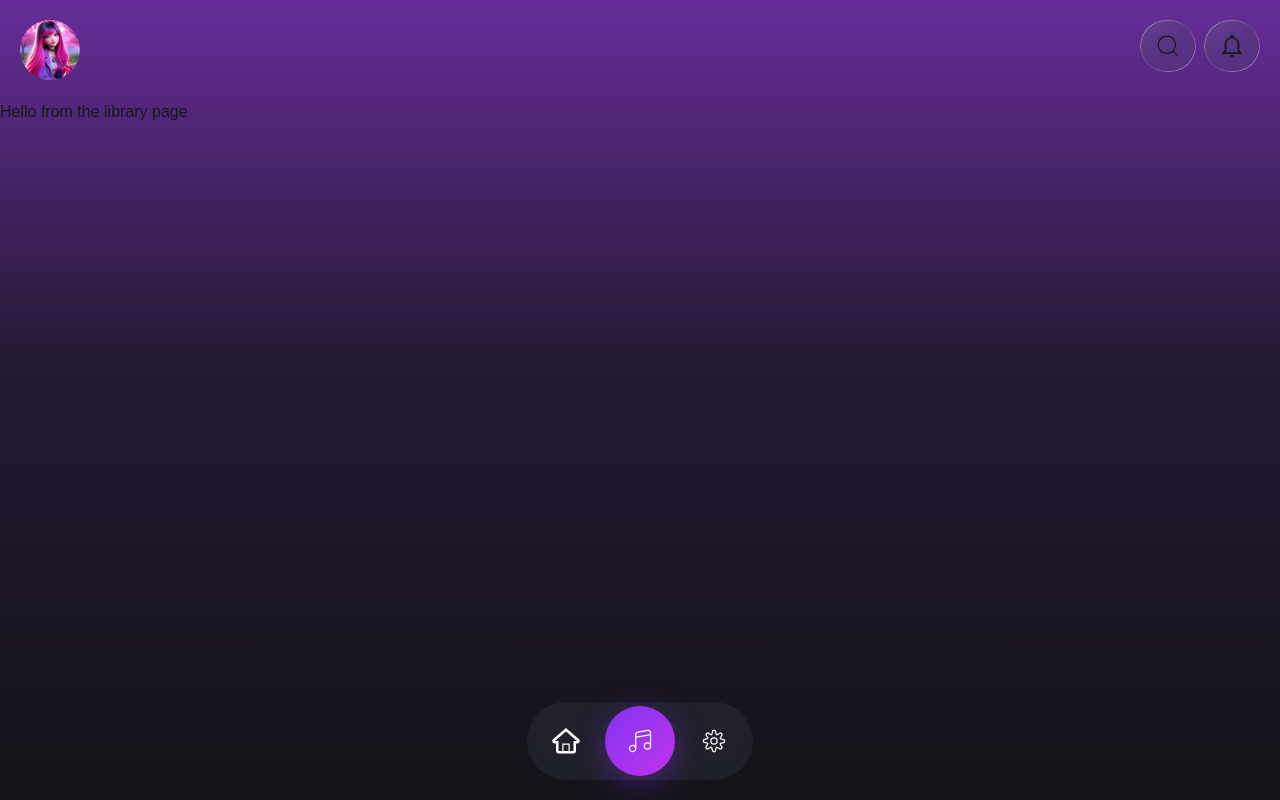
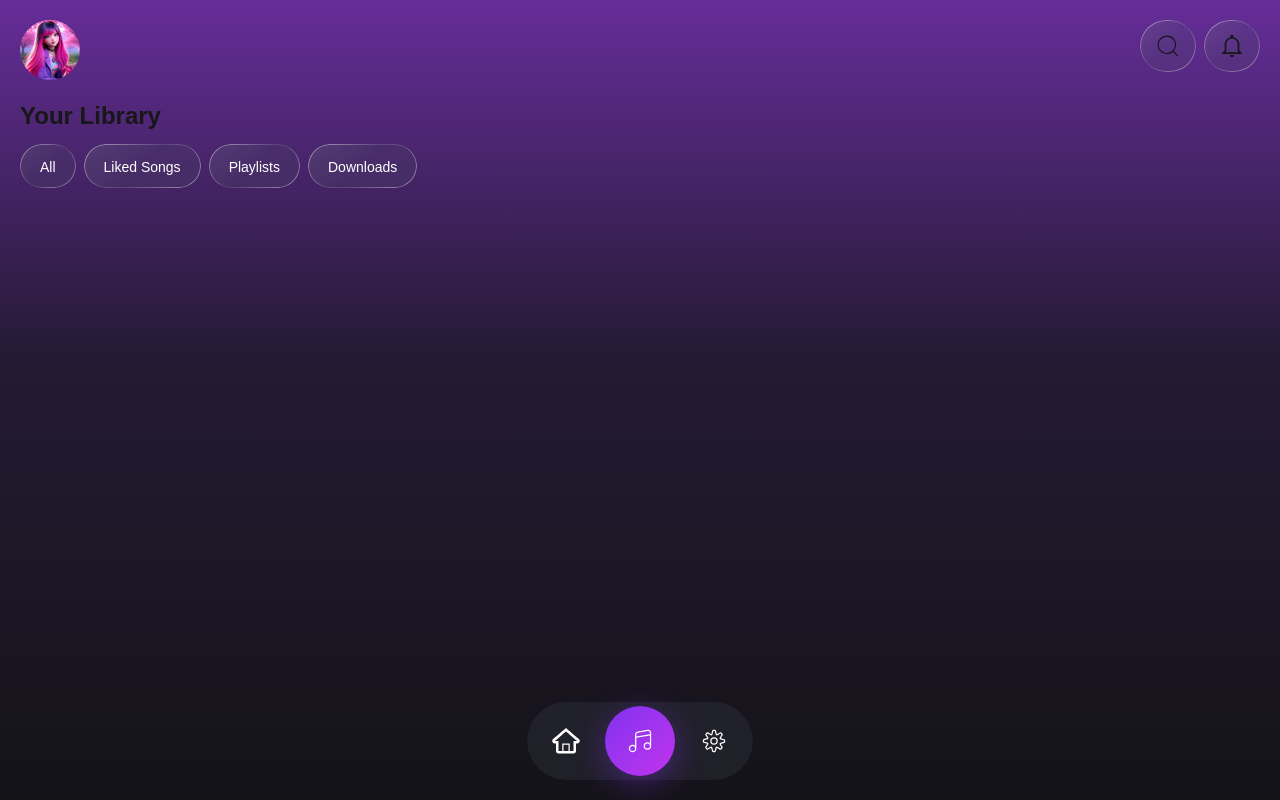
Before and after one commit to grintzdel/tailwind-mobile, a Next.js app: page /library in a window 1280 px wide. Built offline with nearby package versions, Linux system fonts and the light colour scheme.

Commit message:
feat: add browse and library filters sections

```diff
--- a/src/features/home/home.page.tsx
+++ b/src/features/home/home.page.tsx
@@ -1,13 +1,13 @@
 import React from "react";
 
-import {CategoriesSection} from "@/modules/app/react/components/categories.section";
+import {BrowseFiltersSection} from "@/modules/app/react/components/browse-filters.section";
 import {ForYouSection} from "@/modules/app/react/components/for-you.section";
 import {PopularSection} from "@/modules/app/react/components/popular.section";
 
 export default function HomePage() {
     return (
         <React.Fragment>
-            <CategoriesSection/>
+            <BrowseFiltersSection/>
             <ForYouSection/>
             <PopularSection/>
         </React.Fragment>
--- a/src/features/library/library.page.tsx
+++ b/src/features/library/library.page.tsx
@@ -1,9 +1,11 @@
 import React from "react";
+
+import {LibraryFiltersSection} from "@/modules/library/react/components/library-filters.section";
 
 export default function LibraryPage() {
     return (
         <React.Fragment>
-            <h1>Hello from the library page</h1>
+            <LibraryFiltersSection/>
         </React.Fragment>
     )
 }
--- /dev/null
+++ b/src/modules/app/react/components/browse-filters.section.tsx
@@ -0,0 +1,32 @@
+'use client';
+
+import React, {useState} from "react";
+
+import {FilterableSection, type FilterableItem} from "@/modules/shared/react/components/filterable-section";
+import {BrowseDomainModel} from "@/modules/browse/core/model/browse.domain-model";
+
+const BROWSE_CATEGORIES: FilterableItem[] = [
+    {value: 'all', label: 'All'},
+    {value: 'new artist', label: 'New Artist'},
+    {value: 'hot tracks', label: 'Hot Tracks'},
+    {value: 'editor\'s picks', label: 'Editor\'s Picks'},
+    {value: 'random', label: 'Random Button'},
+];
+
+export const BrowseFiltersSection: React.FC = (): React.JSX.Element => {
+    const [activeCategory, setActiveCategory] = useState<BrowseDomainModel.Filter>('all');
+
+    const handleCategoryClick = (value: string): void => {
+        setActiveCategory(value as BrowseDomainModel.Filter);
+    };
+
+    return (
+        <FilterableSection
+            title="Hello, Alex"
+            titleSize="2xl"
+            items={BROWSE_CATEGORIES}
+            activeItem={activeCategory}
+            onItemClick={handleCategoryClick}
+        />
+    );
+}
--- a/src/modules/app/react/components/categories.section.tsx
+++ /dev/null
@@ -1,25 +0,0 @@
-'use client';
-
-import React from "react";
-
-import {Button} from "@/ui/button";
-import {ScrollableHorizontalContainer} from "@/modules/shared/react/components/scrollable-horizontal-container";
-import {Section} from "@/ui/section";
-
-const voidOnClick = (): void => {
-    return
-}
-
-export const CategoriesSection: React.FC = (): React.JSX.Element => {
-    return (
-        <Section title="Hello, Alex" titleSize="2xl">
-            <ScrollableHorizontalContainer>
-                <Button text="All" onClick={voidOnClick} variant="primary"/>
-                <Button text="New Artist" onClick={voidOnClick} variant="primary"/>
-                <Button text="Hot Tracks" onClick={voidOnClick} variant="primary"/>
-                <Button text="Editor's Picks" onClick={voidOnClick} variant="primary"/>
-                <Button text="Random Button" onClick={voidOnClick} variant="primary"/>
-            </ScrollableHorizontalContainer>
-        </Section>
-    )
-}
--- /dev/null
+++ b/src/modules/library/react/components/library-filters.section.tsx
@@ -0,0 +1,31 @@
+'use client';
+
+import React from "react";
+
+import {FilterableSection, type FilterableItem} from "@/modules/shared/react/components/filterable-section";
+import {LibraryDomainModel} from "@/modules/library/core/model/library.domain-model";
+
+const LIBRARY_FILTERS: FilterableItem[] = [
+    {value: 'all', label: 'All'},
+    {value: 'liked songs', label: 'Liked Songs'},
+    {value: 'playlists', label: 'Playlists'},
+    {value: 'downloads', label: 'Downloads'},
+];
+
+export const LibraryFiltersSection: React.FC = (): React.JSX.Element => {
+    const [activeFilter, setActiveFilter] = React.useState<LibraryDomainModel.Filter>('all');
+
+    const handleFilterClick = (value: string): void => {
+        setActiveFilter(value as LibraryDomainModel.Filter);
+    };
+
+    return (
+        <FilterableSection
+            title="Your Library"
+            titleSize="2xl"
+            items={LIBRARY_FILTERS}
+            activeItem={activeFilter}
+            onItemClick={handleFilterClick}
+        />
+    );
+};
```
